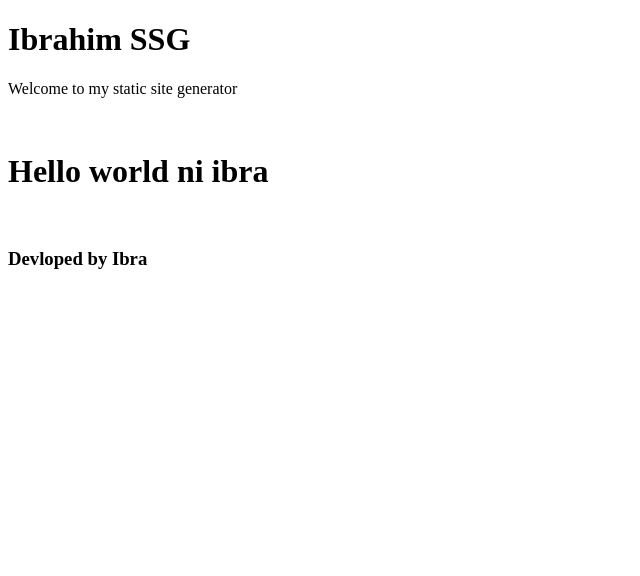
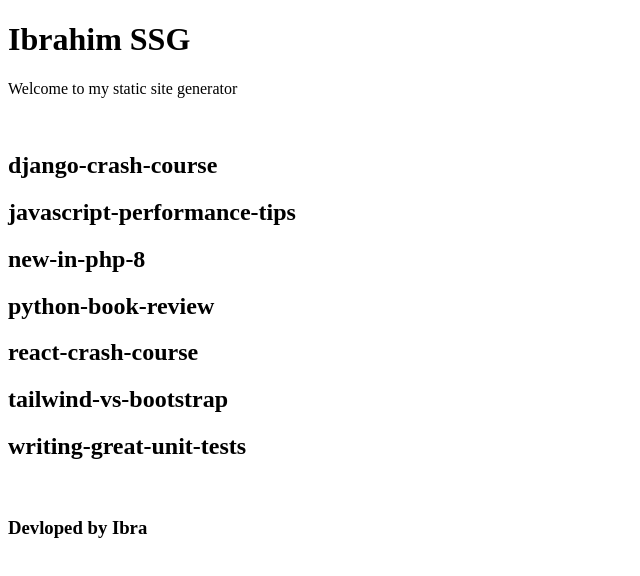
Before and after one commit to ibrahimy353/Static-Site-Generator-, a Next.js app: page / in a window 1280 px wide. Shown: the top 576 px of the page, without its empty margins (0-640 px from the left). Built offline with nearby package versions, Linux system fonts and the light colour scheme.

Commit message:
added data to the md

```diff
--- a/app/page.tsx
+++ b/app/page.tsx
@@ -1,6 +1,22 @@
+import  fs  from "fs";
+
+const getPostMetadata = () =>{
+  const folder = "posts/";
+  const files = fs.readdirSync(folder);
+  const markdownPosts = files.filter ((file) => file.endsWith (".md"));//gets to select the files that endwith .md
+  const slugs = markdownPosts.map((file) => file.replace (".md", ""));
+  return slugs;
+};
+
 const Homepage = () => {
-  <title>ibra</title>;
-  return <h1> Hello world ni ibra</h1>;
+  const postMetadata = getPostMetadata();
+  const postPreviews = postMetadata.map((slug) => (
+    <div>
+      <h2>{slug}</h2>
+    </div>
+  ));
+
+  return <div>{postPreviews}</div>;
 };
 
 export default Homepage;
--- a/package.json
+++ b/package.json
@@ -13,6 +13,7 @@
     "@types/node": "18.13.0",
     "@types/react": "18.0.28",
     "@types/react-dom": "18.0.10",
+    "fs": "^0.0.1-security",
     "next": "13.1.6",
     "react": "18.2.0",
     "react-dom": "18.2.0",
```
Also changed, not shown: 1 other file (tests, documents, lock files or other folders).
